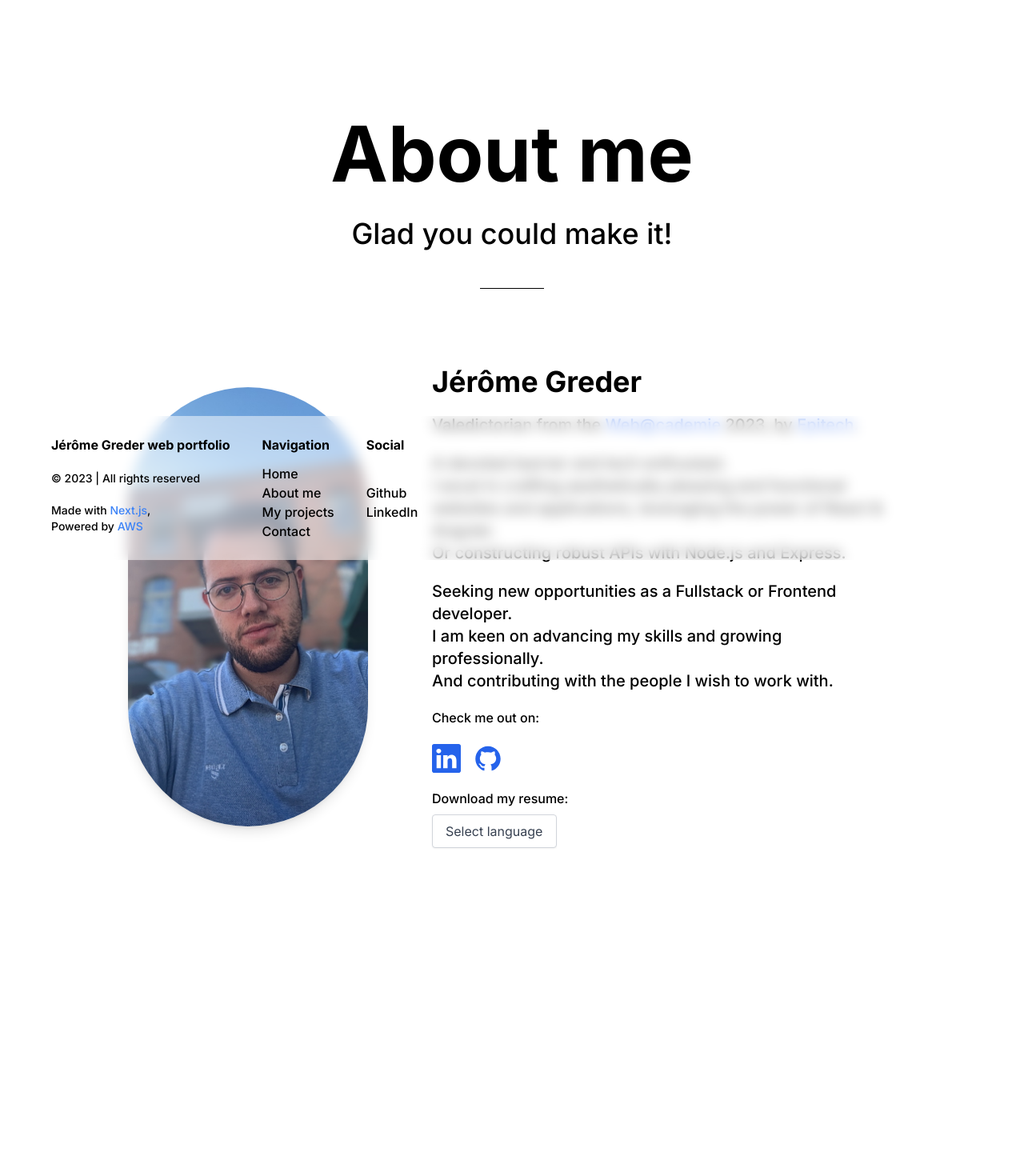
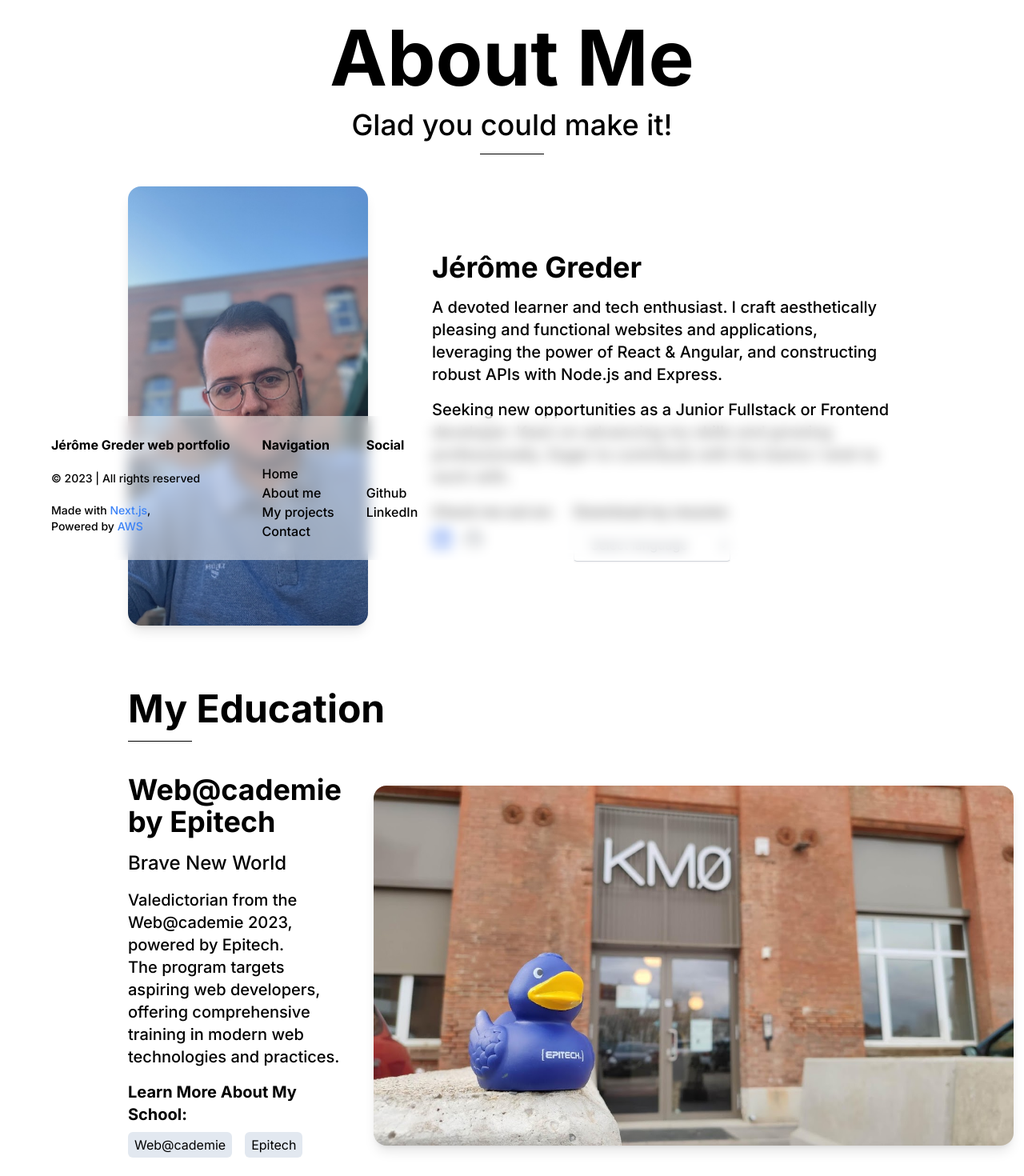
Before and after one commit to Glados1998/jerome-greder-web-portfolio-client, a Next.js app: page /about in a window 1280 px wide. Shown: the part 100-1570 px from the top of the page at 80% size. Before the commit the page ends 1500 px from the top, so only its background shows below. Built offline with nearby package versions, Linux system fonts and the light colour scheme.

Commit message:
feat: second part of about added

```diff
--- a/src/app/about/page.tsx
+++ b/src/app/about/page.tsx
@@ -1,80 +1,99 @@
-import Image from 'next/image'
-import headshot from '../../assets/images/profile-image1.jpg'
-import {BsLinkedin} from "react-icons/bs";
-import {AiFillGithub} from "react-icons/ai";
+import Image from 'next/image';
+import headshot from '../../assets/images/profile-image1.jpg';
+import epitechBanner from '../../assets/images/epitech-banner.jpg';
+import { BsLinkedin } from "react-icons/bs";
+import { AiFillGithub } from "react-icons/ai";
 
 export default function About() {
     return (
         <>
-            <div className="relative">
-                <div className="flex flex-col text-center m-40">
-                    <h1 className="text-8xl font-bold">
-                        About me
+            <div className="relative px-5 md:px-20 lg:px-40 py-10">
+                {/* Intro Section */}
+                <div className="text-center">
+                    <h1 className="text-4xl md:text-6xl lg:text-8xl font-bold">
+                        About Me
                     </h1>
-                    <p className="text-4xl font-medium mt-8">
+                    <p className="text-xl md:text-2xl lg:text-4xl font-medium mt-4">
                         Glad you could make it!
                     </p>
-                    <hr className="mt-12 w-20 mx-auto border-black dark:border-white"/>
-                    <div className="flex flex-col md:flex-row items-center justify-center mt-24 gap-10 md:gap-20">
-                        <Image src={headshot} alt="Jérôme Greder" width={300} height={300}
-                               className="rounded-full shadow-lg"/>
-                        <div className="flex flex-col text-left space-y-5 w-[40rem]">
-                            <h2 className="text-4xl font-bold">
-                                Jérôme Greder
-                            </h2>
-                            <p className="text-xl font-medium">
-                                Valedictorian from the <a target="_blank" rel="noopener noreferrer"
-                                                          href="https://www.webacademie.org/"
-                                                          className="font-medium hover:underline text-blue-600">Web@cademie</a> 2023,
-                                by <a target="_blank" rel="noopener noreferrer" href="https://www.epitech.eu/en/"
-                                      className="font-medium hover:underline text-blue-600">Epitech</a>.
-                            </p>
-                            <p className="text-xl font-medium">
-                                A devoted learner and tech enthusiast. <br/>
-                                I excel in crafting aesthetically pleasing and functional websites and applications,
-                                leveraging the power of React & Angular. <br/>
-                                Or constructing robust APIs with Node.js and Express.
-                            </p>
-                            <p className="text-xl font-medium">
-                                Seeking new opportunities as a Fullstack or Frontend developer. <br/>
-                                I am keen on advancing my skills and growing professionally. <br/>
-                                And contributing with the people I wish to work with.
-                            </p>
-                            <div className={'flex flex-col gap-2'}>
-                                <p className="text-md font-medium">
+                    <hr className="mt-4 w-20 mx-auto border-black dark:border-white"/>
+                </div>
+
+                {/* Profile Section */}
+                <div className="flex flex-col md:flex-row items-center justify-center mt-10 gap-6 md:gap-20">
+                    <Image src={headshot} alt="Jérôme Greder" width={300} height={300} className="rounded-2xl shadow-lg"/>
+                    <div className="flex flex-col text-left space-y-4 w-full md:w-[44rem]">
+                        <h2 className="text-3xl md:text-4xl font-bold">
+                            Jérôme Greder
+                        </h2>
+                        <p className="text-base md:text-xl font-medium">
+                            A devoted learner and tech enthusiast. I craft aesthetically pleasing and functional websites and applications, leveraging the power of React & Angular, and constructing robust APIs with Node.js and Express.
+                        </p>
+                        <p className="text-base md:text-xl font-medium">
+                            Seeking new opportunities as a Junior Fullstack or Frontend developer. Keen on advancing my skills and growing professionally. Eager to contribute with the teams I wish to work with.
+                        </p>
+                        <div className="flex flex-col md:flex-row gap-6">
+                            <div>
+                                <p className="text-lg font-bold">
                                     Check me out on:
                                 </p>
-                                <div className="mt-2 flex flex-row gap-4">
-                                    <a target="_blank" rel="noopener noreferrer"
-                                       href="https://www.linkedin.com/in/jgreder/"
-                                       className="text-4xl text-blue-600">
-                                        <BsLinkedin className="inline"/>
+                                <div className="flex gap-4 mt-2">
+                                    <a href="https://www.linkedin.com/in/jgreder/" target={'_blank'} className="text-2xl text-blue-600">
+                                        <BsLinkedin />
                                     </a>
-                                    <a target="_blank" rel="noopener noreferrer" href="
-                                    https://github.com/jgreder"
-                                       className="text-4xl text-blue-600">
-                                        <AiFillGithub className="inline"/>
+                                    <a href="https://github.com/jgreder" target={'_blank'} className="text-2xl text-gray-600">
+                                        <AiFillGithub />
                                     </a>
                                 </div>
                             </div>
                             <div>
-                                <p className="text-md font-medium">
+                                <p className="text-lg font-bold">
                                     Download my resume:
                                 </p>
                                 <div className="mt-2">
-                                    <select
-                                        className="form-select appearance-none block w-full md:w-fit px-4 py-2 text-base font-normal text-gray-700 bg-white bg-clip-padding bg-no-repeat border border-gray-300 rounded transition ease-in-out focus:text-gray-700 focus:bg-white focus:border-blue-500 focus:outline-none shadow-sm">
+                                    <select className="form-select block w-full px-4 py-2 text-base font-normal text-gray-700 bg-white border border-gray-300 rounded shadow-sm focus:outline-none focus:border-blue-500 transition ease-in-out">
                                         <option value="">Select language</option>
                                         <option value="CV_English.pdf">English (PDF)</option>
-                                        <option value="CV_French.pdf">French (PDF)</option>
-                                        <option value="CV_German.pdf">German (PDF)</option>
+                                        <option value="CV_French.pdf">Français (PDF)</option>
+                                        <option value="CV_German.pdf">Deutsch (PDF)</option>
                                     </select>
                                 </div>
                             </div>
                         </div>
                     </div>
                 </div>
+
+                {/* Education Section */}
+                <div className="mt-20">
+                    <div className="text-left">
+                        <h1 className="text-3xl md:text-5xl font-bold">My Education</h1>
+                        <hr className="mt-4 w-20 border-black dark:border-white"/>
+                    </div>
+                    <div className="flex flex-col md:flex-row justify-evenly items-center mt-10 gap-6 md:gap-10">
+                        <div className="space-y-4 max-w-2xl">
+                            <h2 className="text-2xl md:text-4xl font-bold">Web@cademie by Epitech</h2>
+                            <p className="text-lg md:text-2xl font-medium">Brave New World</p>
+                            <p className="text-base md:text-xl font-medium">
+                                Valedictorian from the Web@cademie 2023, powered by Epitech. <br/>
+                                The program targets aspiring web developers,
+                                offering comprehensive training in modern web technologies and practices.
+                            </p>
+                            <div className="space-y-2">
+                                <h2 className="text-lg md:text-xl font-bold">Learn More About My School:</h2>
+                                <div className="flex gap-4">
+                                    <a href="https://www.webacademie.org/" target={'_blank'} className="bg-slate-200 hover:bg-slate-800 px-2 py-1 rounded-md text-sm md:text-base text-black hover:text-white transition duration-300 ease-in-out">
+                                        Web@cademie
+                                    </a>
+                                    <a href="https://www.epitech.eu/en/" target={'_blank'} className="bg-slate-200 hover:bg-slate-800 px-2 py-1 rounded-md text-sm md:text-base text-black hover:text-white transition duration-300 ease-in-out">
+                                        Epitech
+                                    </a>
+                                </div>
+                            </div>
+                        </div>
+                        <Image src={epitechBanner} alt="Epitech school" width={800} height={300} className="rounded-2xl shadow-lg"/>
+                    </div>
+                </div>
             </div>
         </>
-    )
+    );
 }
```
Also changed, not shown: src/assets/images/epitech-banner.jpg (added).
